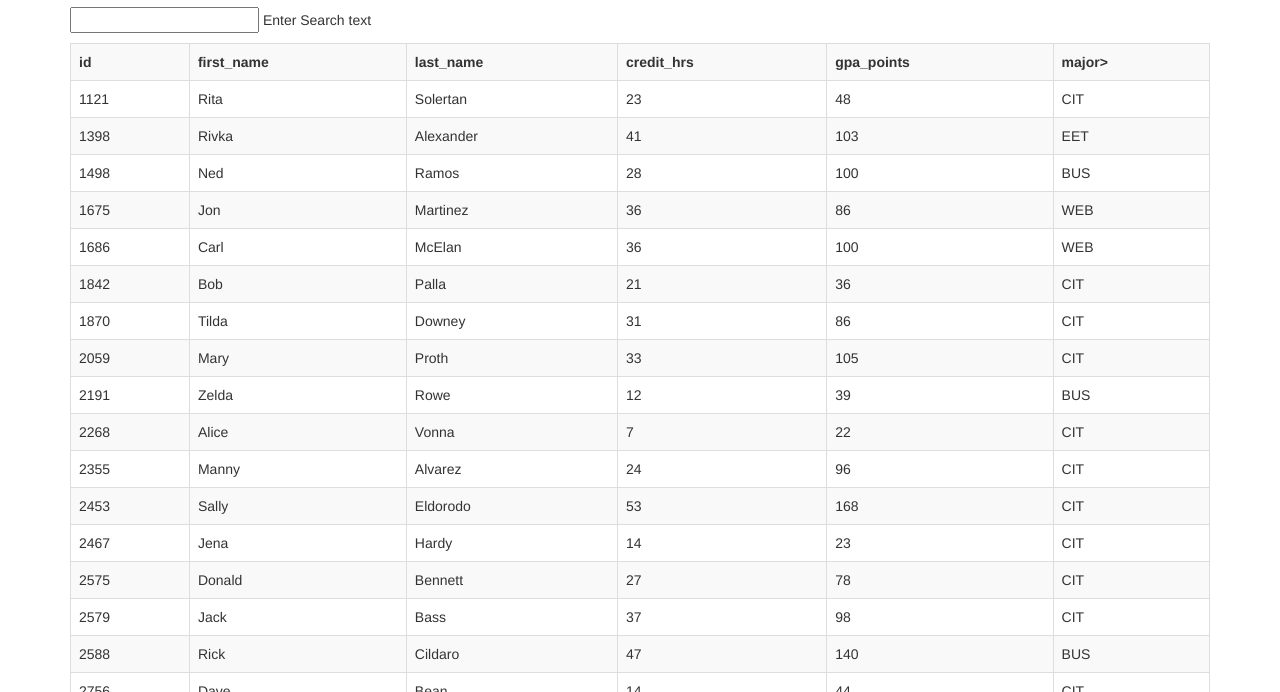
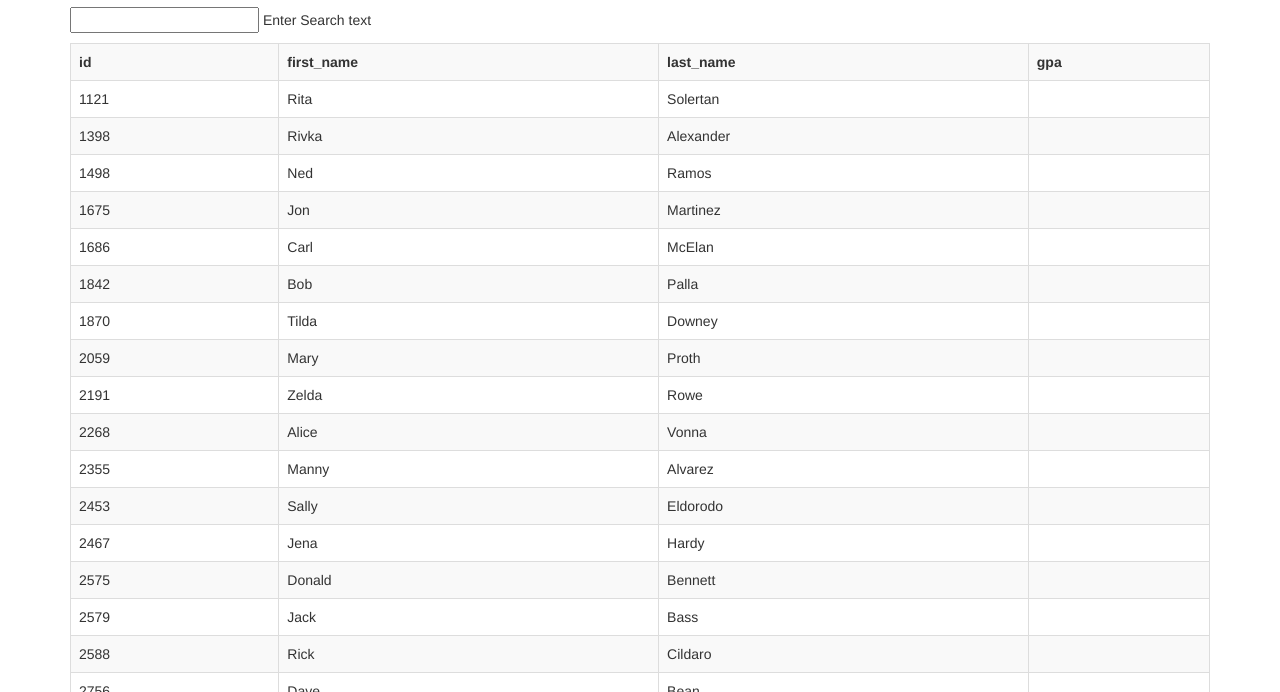
Before and after one commit to rziehr0001/rziehr0001.github.io, a plain HTML site: page all_stdnt.html in a window 1280 px wide. Shown: the part 108-800 px from the top of the page. Drawn offline with nearby package versions, Linux system fonts and the light colour scheme.

Commit message:
Add files via upload

```diff
--- a/all_stdnt.html
+++ b/all_stdnt.html
@@ -32,18 +32,15 @@
                   <th>id</th>
                   <th>first_name</th>
                   <th>last_name</th>
-                  <th>credit_hrs</th>
-                  <th>gpa_points</th>
-                  <th>major>
+                  <th>gpa</th>
 
               </tr>
               <tr ng-repeat = "stdnt in stdnts | filter:search_text ">
                   <td>{{stdnt.id}}</td>
                   <td>{{stdnt.first_name}}</td>
                   <td>{{stdnt.last_name}}</td>
-                  <td>{{stdnt.credit_hrs}}</td>
-                  <td>{{stdnt.gpa_points}}</td>
-                  <td>{{stdnt.major}}</td>
+                  <td>{{stdnt.gpa}}</td>
+
 
               </tr>
          </table>
```
Also changed, not shown: index.html (+1 -2 lines).
